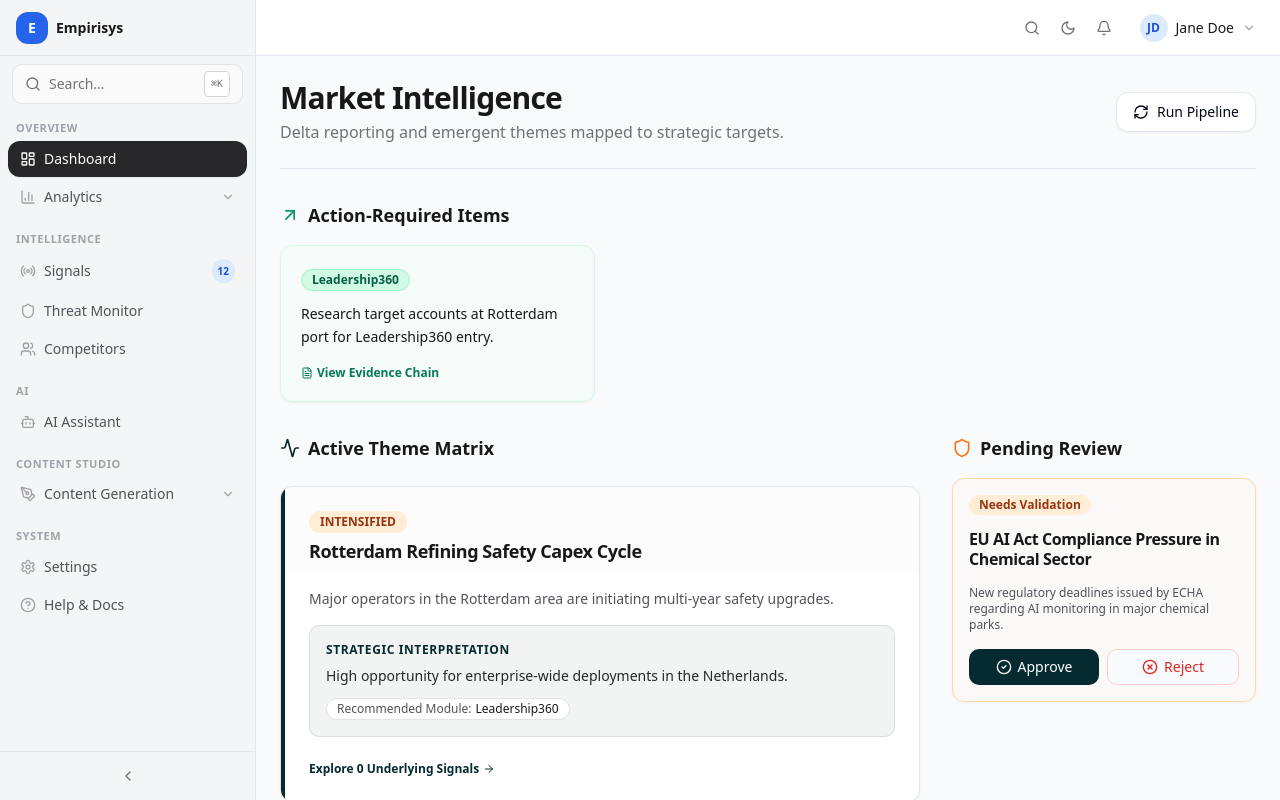
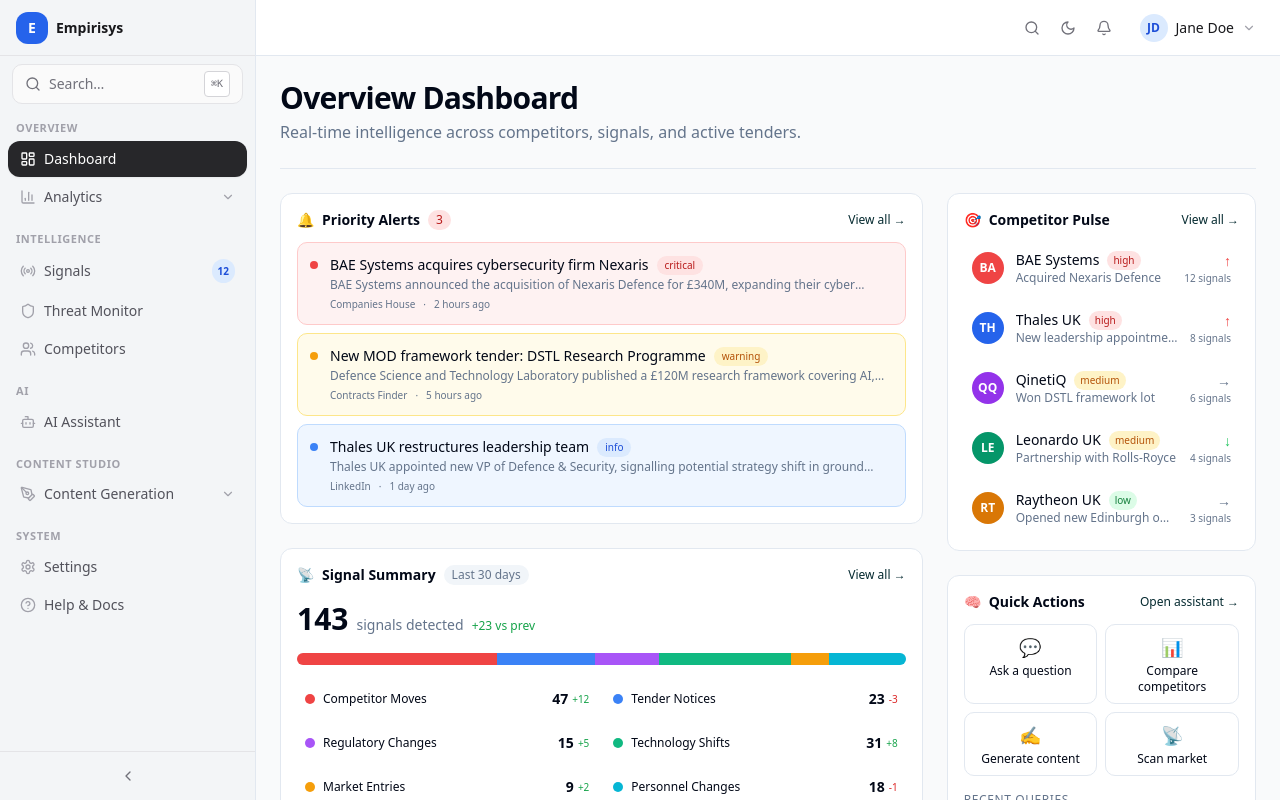
Before and after one commit to amaravhale/EIH-Test, a Next.js app: page /dashboard in a window 1280 px wide. Built offline with nearby package versions, Linux system fonts and the light colour scheme.

Commit message:
Restore original dashboard layout

```diff
--- a/src/app/(app)/dashboard/page.tsx
+++ b/src/app/(app)/dashboard/page.tsx
@@ -1,216 +1,32 @@
-"use client";
-
-import React, { useState, useEffect } from "react";
-import { Card, CardContent, CardHeader, CardTitle, CardDescription } from "@/components/ui/card";
-import { Badge } from "@/components/ui/badge";
-import { Button } from "@/components/ui/button";
-import { Loader2, RefreshCw, CheckCircle2, XCircle, ArrowUpRight, ArrowRight, FileText, Activity, Shield } from "lucide-react";
+import { CompetitorPulse } from "./_components/competitor-pulse";
+import { KnowledgeShortcuts } from "./_components/knowledge-shortcuts";
+import { PriorityAlerts } from "./_components/priority-alerts";
+import { SignalSummary } from "./_components/signal-summary";
+import { TenderPipeline } from "./_components/tender-pipeline";
 
 export default function DashboardPage() {
-  const [themes, setThemes] = useState<any[]>([]);
-  const [isLoading, setIsLoading] = useState(true);
-
-  useEffect(() => {
-    fetchMarketData();
-  }, []);
-
-  const fetchMarketData = async () => {
-    setIsLoading(true);
-    try {
-      const res = await fetch('/api/agent/market');
-      const data = await res.json();
-      if (data.themes) {
-        setThemes(data.themes);
-      }
-    } catch (e) {
-      console.error(e);
-    } finally {
-      setIsLoading(false);
-    }
-  };
-
-  const handleValidation = (id: string, action: 'approve' | 'reject') => {
-    // In production, this would call an API to update the status and trigger the feedback loop.
-    setThemes(prev => prev.map(t => {
-      if (t.id === id) {
-        return { ...t, status: action === 'approve' ? 'approved' : 'rejected' };
-      }
-      return t;
-    }));
-  };
-
-  const pendingThemes = themes.filter(t => t.status === 'pending_validation');
-  const approvedThemes = themes.filter(t => t.status === 'approved');
-
-  // Derive top actions from approved themes
-  const topActions = approvedThemes.slice(0, 3);
-
   return (
-    <div className="space-y-8 max-w-7xl mx-auto pb-10">
-      {/* Header */}
+    <div className="space-y-6 max-w-7xl mx-auto pb-10">
       <div className="flex flex-col md:flex-row md:items-center justify-between gap-4 border-b pb-6">
         <div>
-          <h2 className="text-3xl font-bold tracking-tight text-zinc-900">Market Intelligence</h2>
-          <p className="text-zinc-500 mt-1">
-            Delta reporting and emergent themes mapped to strategic targets.
+          <h2 className="text-3xl font-bold tracking-tight text-foreground">Overview Dashboard</h2>
+          <p className="text-muted-foreground mt-1">
+            Real-time intelligence across competitors, signals, and active tenders.
           </p>
-        </div>
-        <div className="flex items-center gap-4">
-          <Button variant="outline" className="bg-white shadow-sm" onClick={fetchMarketData} disabled={isLoading}>
-            {isLoading ? <Loader2 className="mr-2 h-4 w-4 animate-spin" /> : <RefreshCw className="mr-2 h-4 w-4" />}
-            Run Pipeline
-          </Button>
         </div>
       </div>
 
-      {isLoading ? (
-        <div className="flex items-center justify-center py-20">
-          <div className="flex flex-col items-center gap-4">
-            <Loader2 className="h-8 w-8 animate-spin text-primary" />
-            <p className="text-sm font-medium text-zinc-500">Ingesting Tier A & B sources and extracting events...</p>
-          </div>
+      <div className="grid grid-cols-1 lg:grid-cols-3 gap-6">
+        <div className="lg:col-span-2 space-y-6">
+          <PriorityAlerts />
+          <SignalSummary />
+          <TenderPipeline />
         </div>
-      ) : (
-        <>
-          {/* Top Actions Panel */}
-          <section>
-            <h3 className="text-lg font-semibold text-zinc-900 mb-4 flex items-center gap-2">
-              <ArrowUpRight className="h-5 w-5 text-emerald-600" />
-              Action-Required Items
-            </h3>
-            <div className="grid grid-cols-1 md:grid-cols-3 gap-4">
-              {topActions.map((theme, i) => (
-                <Card key={`action-${i}`} className="border-emerald-100 bg-emerald-50/30 shadow-sm hover:shadow-md transition-all">
-                  <CardContent className="p-5">
-                    <Badge variant="outline" className="mb-3 bg-emerald-100 text-emerald-800 border-emerald-200">
-                      {theme.interpretation.relevantProduct}
-                    </Badge>
-                    <p className="text-sm font-medium text-zinc-900 mb-4 leading-relaxed">
-                      {theme.interpretation.suggestedAction}
-                    </p>
-                    <button className="text-xs font-semibold text-emerald-700 flex items-center hover:text-emerald-800">
-                      <FileText className="h-3 w-3 mr-1" /> View Evidence Chain
-                    </button>
-                  </CardContent>
-                </Card>
-              ))}
-              {topActions.length === 0 && (
-                <div className="col-span-3 text-center py-8 text-zinc-500 text-sm border border-dashed rounded-lg">
-                  No immediate actions required. Approve themes to generate actions.
-                </div>
-              )}
-            </div>
-          </section>
-
-          <div className="grid grid-cols-1 lg:grid-cols-3 gap-8">
-
-            {/* Theme Delta Matrix (Main View) */}
-            <section className="lg:col-span-2 space-y-6">
-              <h3 className="text-lg font-semibold text-zinc-900 flex items-center gap-2">
-                <Activity className="h-5 w-5 text-primary" />
-                Active Theme Matrix
-              </h3>
-
-              <div className="space-y-4">
-                {approvedThemes.length === 0 ? (
-                  <div className="text-center py-12 text-zinc-500 text-sm border border-dashed rounded-lg bg-zinc-50/50">
-                    No approved themes this week. Check the validation queue.
-                  </div>
-                ) : (
-                  approvedThemes.map((theme) => (
-                    <Card key={theme.id} className="shadow-sm border-zinc-200 overflow-hidden">
-                      <div className="border-l-4 border-primary">
-                        <CardHeader className="pb-2 bg-zinc-50/50">
-                          <div className="flex items-start justify-between">
-                            <div>
-                              <div className="flex items-center gap-2 mb-1">
-                                <Badge variant="secondary" className={
-                                  theme.deltaStatus === 'intensified' ? 'bg-orange-100 text-orange-800' :
-                                  theme.deltaStatus === 'new' ? 'bg-blue-100 text-blue-800' : 'bg-zinc-100 text-zinc-800'
-                                }>
-                                  {theme.deltaStatus.toUpperCase()}
-                                </Badge>
-                              </div>
-                              <CardTitle className="text-lg text-zinc-900">{theme.title}</CardTitle>
-                            </div>
-                          </div>
-                        </CardHeader>
-                        <CardContent className="pt-4 space-y-4">
-                          <p className="text-sm text-zinc-600">{theme.description}</p>
-
-                          <div className="bg-primary/5 border border-primary/10 rounded-md p-4">
-                            <h4 className="text-xs font-bold text-primary uppercase tracking-wider mb-2">Strategic Interpretation</h4>
-                            <p className="text-sm text-zinc-800 mb-3">{theme.interpretation.impact}</p>
-                            <div className="flex flex-wrap gap-2">
-                              <Badge variant="outline" className="bg-white border-zinc-200 text-zinc-600 font-medium">
-                                Recommended Module: <span className="ml-1 text-zinc-900">{theme.interpretation.relevantProduct}</span>
-                              </Badge>
-                            </div>
-                          </div>
-
-                          <div className="pt-2">
-                            <button className="text-xs font-semibold text-primary flex items-center hover:underline">
-                              Explore {theme.signals?.length || 0} Underlying Signals <ArrowRight className="h-3 w-3 ml-1" />
-                            </button>
-                          </div>
-                        </CardContent>
-                      </div>
-                    </Card>
-                  ))
-                )}
-              </div>
-            </section>
-
-            {/* Human-in-the-Loop Validation Queue */}
-            <section className="lg:col-span-1">
-              <h3 className="text-lg font-semibold text-zinc-900 mb-4 flex items-center gap-2">
-                <Shield className="h-5 w-5 text-orange-500" />
-                Pending Review
-              </h3>
-
-              <div className="space-y-4">
-                {pendingThemes.length === 0 ? (
-                  <div className="text-center py-8 text-zinc-500 text-sm border border-dashed rounded-lg">
-                    Validation queue is empty.
-                  </div>
-                ) : (
-                  pendingThemes.map((theme) => (
-                    <Card key={theme.id} className="border-orange-200 shadow-sm bg-orange-50/30">
-                      <CardHeader className="pb-3 p-4">
-                        <Badge className="w-fit bg-orange-100 text-orange-800 hover:bg-orange-100 border-0 mb-2">Needs Validation</Badge>
-                        <CardTitle className="text-base text-zinc-900 leading-tight">{theme.title}</CardTitle>
-                      </CardHeader>
-                      <CardContent className="p-4 pt-0">
-                        <p className="text-xs text-zinc-600 mb-4 line-clamp-3">{theme.description}</p>
-
-                        <div className="flex items-center gap-2">
-                          <Button
-                            size="sm"
-                            variant="default"
-                            className="flex-1 bg-primary text-white"
-                            onClick={() => handleValidation(theme.id, 'approve')}
-                          >
-                            <CheckCircle2 className="h-4 w-4 mr-1.5" /> Approve
-                          </Button>
-                          <Button
-                            size="sm"
-                            variant="outline"
-                            className="flex-1 border-red-200 text-red-600 hover:bg-red-50 hover:text-red-700"
-                            onClick={() => handleValidation(theme.id, 'reject')}
-                          >
-                            <XCircle className="h-4 w-4 mr-1.5" /> Reject
-                          </Button>
-                        </div>
-                      </CardContent>
-                    </Card>
-                  ))
-                )}
-              </div>
-            </section>
-
-          </div>
-        </>
-      )}
+        <div className="space-y-6">
+          <CompetitorPulse />
+          <KnowledgeShortcuts />
+        </div>
+      </div>
     </div>
   );
 }
```
